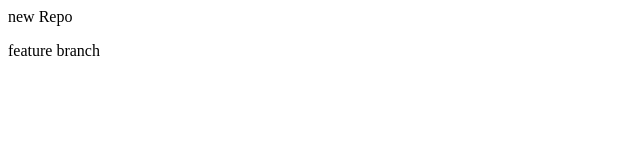
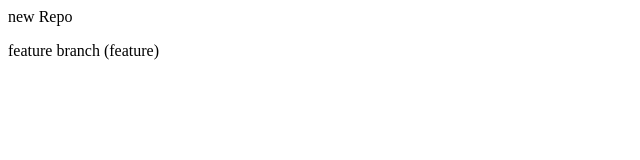
Before and after one commit to archit2k2/local-repo, a plain HTML site: page index.html in a window 1280 px wide. Shown: the full height of the page, 0-640 px from the left. Drawn offline with Linux system fonts and the light colour scheme.

Commit message:
add feature name

```diff
--- a/index.html
+++ b/index.html
@@ -1,2 +1,2 @@
 <p>new Repo</p>
-<p>feature branch</p>
+<p>feature branch (feature)</p>
```
